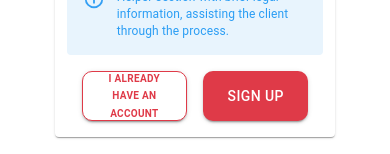
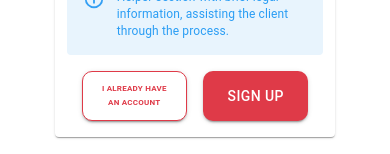
Before and after one commit to BCIT-SSD-2020-21/industry-project-checkmarks, a React (Create React App) app: page /Register in a window 390 px wide. Shown: the part 771-925 px from the top of the page. Built offline with nearby package versions, Linux system fonts and the light colour scheme.

Commit message:
fix responsive

```diff
--- a/src/components/RegisterPage/IndividualForm.js
+++ b/src/components/RegisterPage/IndividualForm.js
@@ -181,6 +181,9 @@ const useStyles = makeStyles((theme) => ({
     margin: '3%',
     borderRadius: '10px',
     border: '1px solid #df3a48',
+    [theme.breakpoints.down('xs')]: {
+      fontSize: '8px',
+    },
   },
   alert: {
     width: '80%',
```
